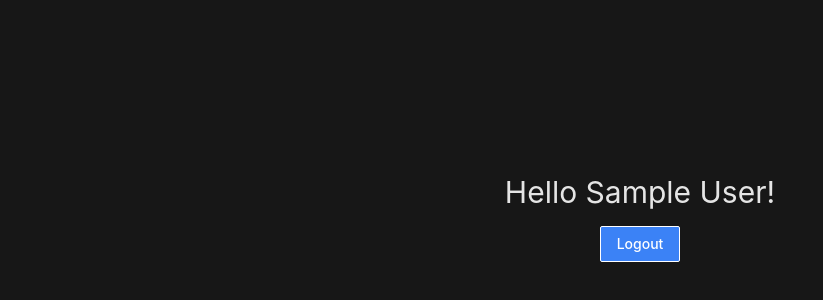
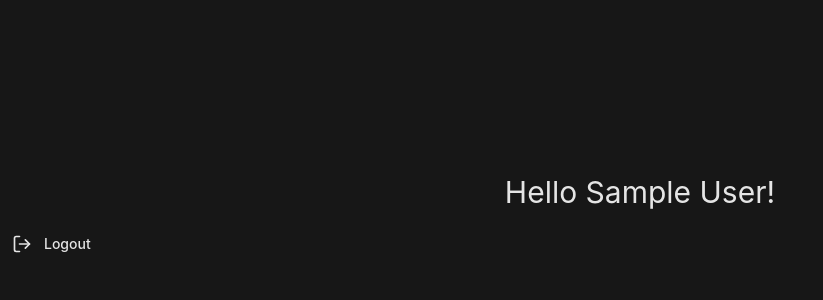
Before and after one commit to SkrzypMajster/next-fullstack-boilerplate, a Next.js app: page / in a window 1280 px wide. Shown: the part 182-482 px from the top of the page, without its empty margins (0-823 px from the left). Built offline with nearby package versions, Linux system fonts and the light colour scheme; no server answers; sample sign-in values are in the browser's storage.

Commit message:
feat: refactor LogoutButton smart component

```diff
--- a/src/app/(authorized)/page.tsx
+++ b/src/app/(authorized)/page.tsx
@@ -1,5 +1,5 @@
 import { auth } from '@/auth';
-import { LogoutButton } from '@/app/_components/LogoutButton';
+import { LogoutButton } from '@/app/_components/layout/LogoutButton';
 
 export default async function DashboardPage() {
   const session = await auth();
--- a/src/app/_components/LogoutButton.tsx
+++ /dev/null
@@ -1,15 +0,0 @@
-'use client';
-import { logout } from '@/actions/auth';
-import { Button } from '@/components/ui/button';
-
-export const LogoutButton = () => {
-  const handleLogout = async () => {
-    logout();
-  };
-
-  return (
-    <Button className="rounded-sm border border-white px-4 py-2" onClick={handleLogout}>
-      Logout
-    </Button>
-  );
-};
--- /dev/null
+++ b/src/app/_components/layout/LogoutButton.tsx
@@ -0,0 +1,19 @@
+'use client';
+import { logout } from '@/actions/auth';
+import { LogOutIcon } from '@/components/icons';
+
+export const LogoutButton = () => {
+  const handleLogout = async () => {
+    logout();
+  };
+
+  return (
+    <button
+      className="hover:bg-muted flex w-full items-center gap-3 rounded-2xl px-3 py-2 text-sm font-medium hover:cursor-pointer"
+      onClick={handleLogout}
+    >
+      <LogOutIcon className="h-5 w-5" />
+      <span>Logout</span>
+    </button>
+  );
+};
--- a/src/components/icons.tsx
+++ b/src/components/icons.tsx
@@ -1 +1 @@
-export { WorkflowIcon } from 'lucide-react';
+export { WorkflowIcon, LogOutIcon } from 'lucide-react';
```
